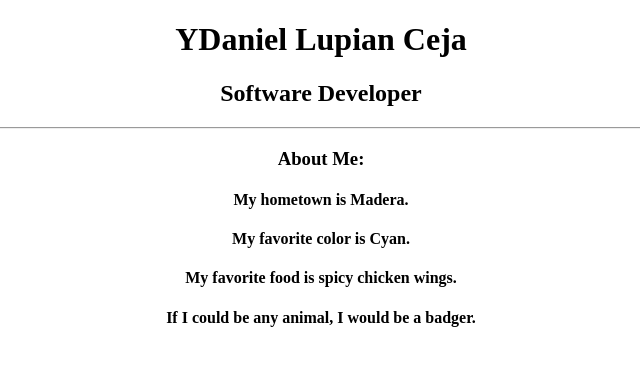
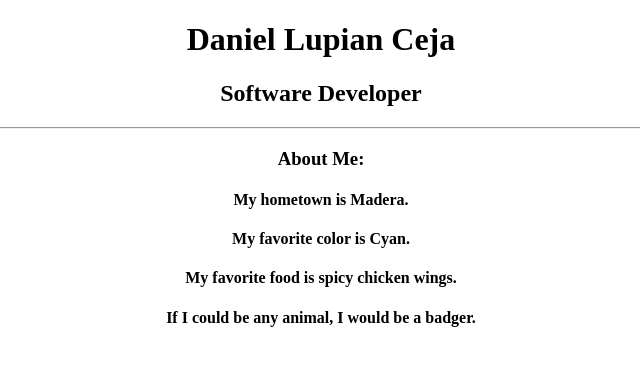
Before and after one commit to DanielLStartup/personal-site, a plain HTML site: page index.html in a window 1280 px wide. Shown: the whole page, without its empty margins (319-959 px from the left). Drawn offline with Linux system fonts and the light colour scheme.

Commit message:
Take three

```diff
--- a/index.html
+++ b/index.html
@@ -7,7 +7,7 @@
 		  </head>
 		  <body>
 			<div align="center">
-				<h1>YDaniel Lupian Ceja</h1>
+				<h1>Daniel Lupian Ceja</h1>
 				<h2>Software Developer</h2>
 				<hr>
 				<h3>About Me:</h3>
```
